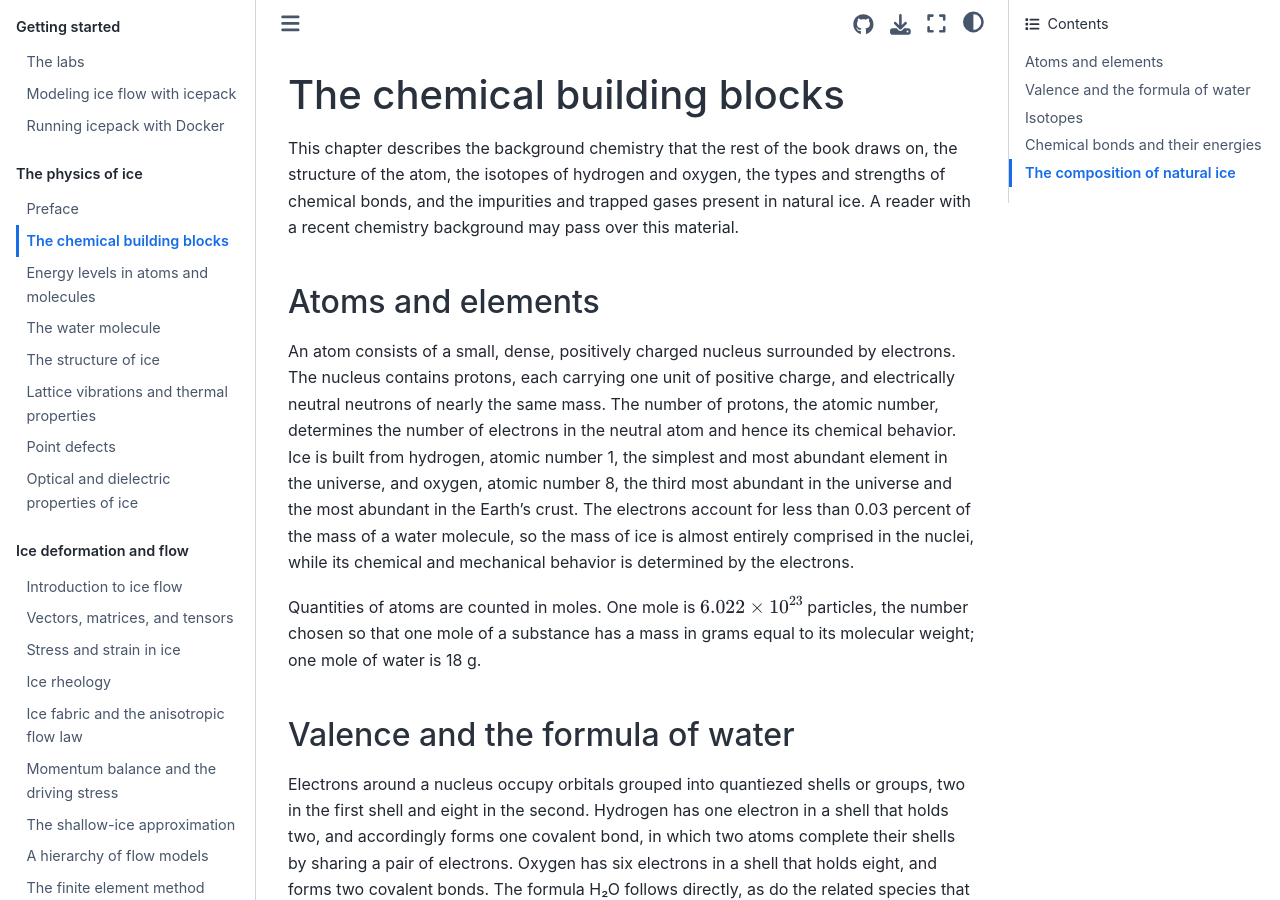
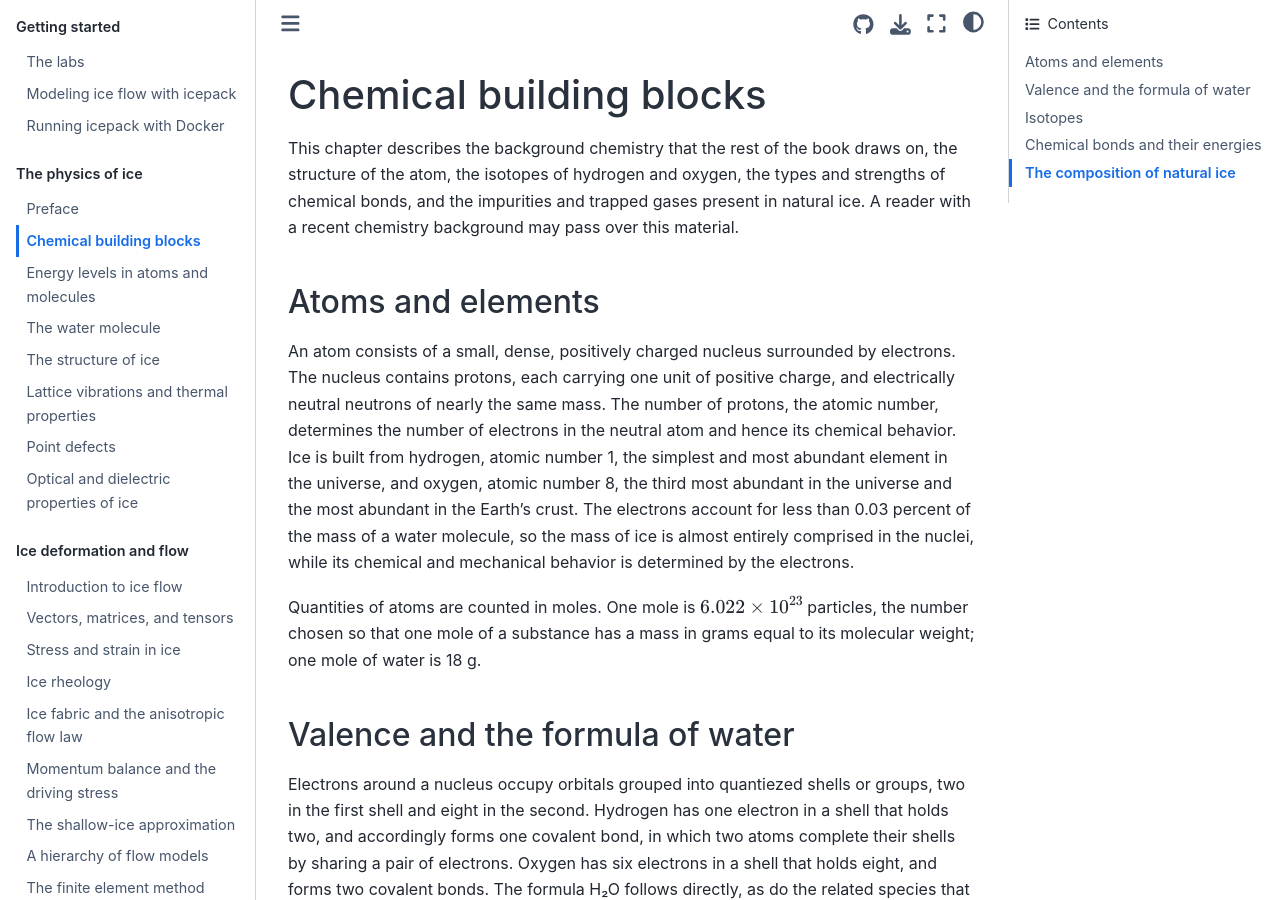
Before and after one commit to rice-glaciology/glaciology-book, a Jupyter Book: the page built from sections/foundations/composition.md, in a window 1280 px wide and 900 px high. Built offline with Jupyter Book 1.0.4 settings and Sphinx 7.4.7 and the Sphinx Book theme 1.1.4, drawn with Linux system fonts in a browser that asks for light colours; pages that are not in the unit, such as notebooks, are missing from menus.

Commit message:
Update title of composition.md to 'Chemical building blocks'

```diff
--- a/sections/foundations/composition.md
+++ b/sections/foundations/composition.md
@@ -1,4 +1,4 @@
-# The chemical building blocks
+# Chemical building blocks
 
 This chapter describes the background chemistry that the rest of the book draws on, the structure of the atom, the isotopes of hydrogen and oxygen, the types and strengths of chemical bonds, and the impurities and trapped gases present in natural ice. A reader with a recent chemistry background may pass over this material.
 
```
